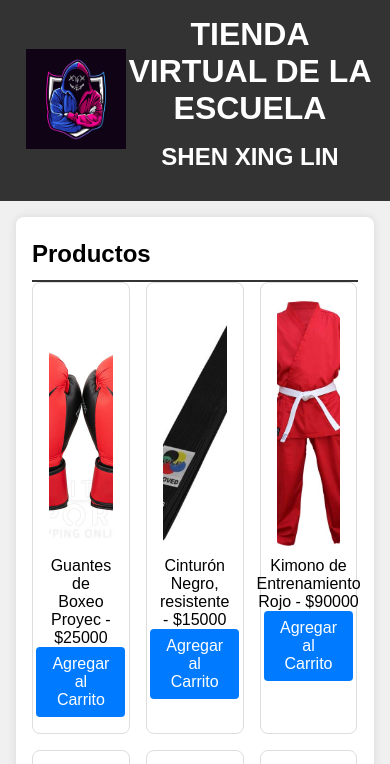
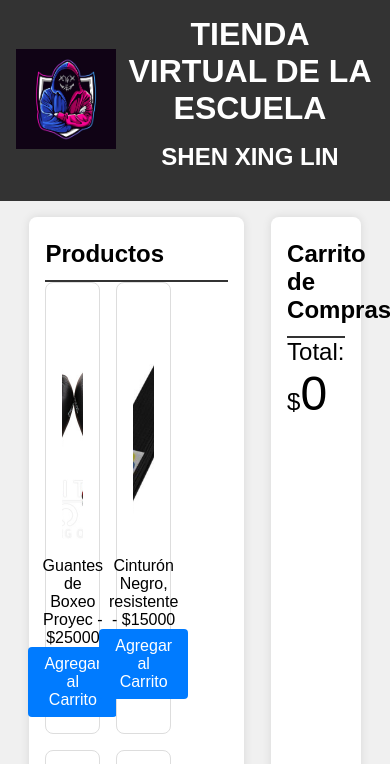
Before and after one commit to eliasescalante/e-comerce_web_con_js, a plain HTML site: page index.html in a window 390 px wide. Shown: the top 764 px of the page. Drawn offline with Linux system fonts and the light colour scheme; some packages are replaced by stand-ins of ours; a script that the page names is missing.

Commit message:
update [style.css, index.html]

```diff
--- a/index.html
+++ b/index.html
@@ -29,10 +29,10 @@
             <section id="cart">
                 <h2>Carrito de Compras</h2>
                 <ul id="cart-items"></ul>
-                <p>Total: $<span id="total-price">0</span></p>
+                <p class="total">Total: $<span id="total-price">0</span></p>
                 <button id="checkout-button" class="btn">Comprar</button>
                 <p id="thank-you-message" style="display: none;">¡Gracias por tu compra!</p>
-                <button id="new-quote-button" class="btn" style="display: none;">Nueva Cotización</button>
+                <button id="new-quote-button" class="btn" style="display: none;">Comprar</button>
             </section>
         </main>
 
--- a/style/style.css
+++ b/style/style.css
@@ -13,17 +13,18 @@ body {
     background-color: #f0f0f0;
 }
 
+/* Estilos del encabezado */
 header {
     background-color: #333;
     color: white;
     padding: 1em;
-    text-align: center;
     display: flex;
     align-items: center;
 }
 
+/* Estilos para el logo en el encabezado */
 .img-head-logo {
-    margin-left: 10px;
+    margin-right: 10px;
 }
 
 .img-head-logo img {
@@ -31,23 +32,34 @@ header {
     height: auto;
 }
 
+/* Estilos para el texto en el encabezado */
 .header-text {
     text-align: center;
     flex: 1;
 }
 
+/* Estilos para los encabezados h1 y h2 */
+h1, h2 {
+    margin: 0;
+}
+
 h1 {
     margin-bottom: 0.5em;
 }
+
 h2 {
     margin-top: 0.3em;
 }
+
+/* Estilos para la sección principal */
 main {
     padding: 1em;
     display: flex;
     justify-content: space-around;
     flex-wrap: wrap;
 }
+
+/* Estilos para las secciones individuales */
 section {
     background-color: white;
     padding: 1em;
@@ -56,25 +68,34 @@ section {
     margin-bottom: 1em;
 }
 
+/* Estilos para la lista de productos */
 #product-list {
     width: 60%;
 }
 
+/* Estilos para el carrito de compras */
 #cart {
     width: 25%;
 }
 
+.total{
+    font-size: 1.5em;
+}
+
+/* Estilos para los encabezados h2 */
 h2 {
     border-bottom: 2px solid #333;
     padding-bottom: 0.5em;
 }
 
+/* Estilos para el contenedor de productos */
 #products {
     display: flex;
     flex-wrap: wrap;
     gap: 1em; /* Espacio entre elementos de productos */
 }
 
+/* Estilos para los elementos individuales de producto */
 .product-item {
     display: flex;
     flex-direction: column;
@@ -94,6 +115,7 @@ h2 {
     margin-bottom: 0.5em;
 }
 
+/* Estilos para los elementos individuales del carrito */
 .cart-item {
     display: flex;
     align-items: center;
@@ -108,6 +130,7 @@ h2 {
     margin-right: 0.5em;
 }
 
+/* Estilos para los botones */
 button.btn {
     background-color: #007BFF;
     color: white;
@@ -123,6 +146,7 @@ button.btn:hover {
     background-color: #0056b3;
 }
 
+/* Estilos para el botón de remover */
 button.btn-remove {
     background-color: #dc3545;
     margin-left: auto;
@@ -132,17 +156,20 @@ button.btn-remove:hover {
     background-color: #c82333;
 }
 
+/* Estilos para el grupo de formularios */
 .form-group {
     display: flex;
     flex-direction: column;
     margin-bottom: 1em;
 }
 
+/* Estilos para las etiquetas de formulario */
 label {
     margin-bottom: 0.5em;
     font-weight: bold;
 }
 
+/* Estilos para los campos de texto y correo */
 input[type="text"],
 input[type="email"] {
     padding: 0.5em;
@@ -153,16 +180,10 @@ input[type="email"] {
     box-sizing: border-box;
 }
 
+/* Estilos para el formulario de checkout */
 #checkout-form form {
     display: flex;
     flex-direction: column;
-}
-
-/* En pantallas pequeñas, las secciones ocupan el 100% del ancho */
-@media (max-width: 768px) {
-    #product-list, #cart {
-        width: 100%;
-    }
 }
 
 /* Estilos para SweetAlert2 */
@@ -184,7 +205,7 @@ input[type="email"] {
     border-radius: 4px;
 }
 
-/* Estilos de mi footer */
+/* Estilos para el footer */
 footer {
     background-color: #333;
     color: white;
@@ -192,18 +213,26 @@ footer {
     text-align: center;
 }
 
+/* Estilos para el contenido del footer */
 .footer-content {
     display: flex;
     align-items: center;
     justify-content: center;
 }
 
+/* Estilos para el logo en el footer */
 .footer-content img {
     width: 40px;
     height: auto;
     margin-right: 10px;
 }
 
+/* Estilos para el texto en el footer */
 .footer-content span {
     font-size: 18px;
 }
+
+/* Ajuste para el tamaño del total del carrito */
+#total-price {
+    font-size: 2em; /* Tamaño del texto del total del carrito */
+}
```
